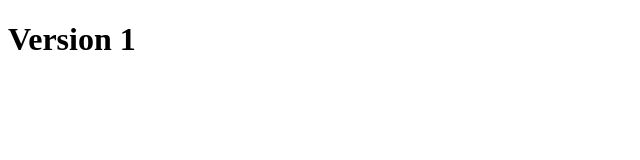
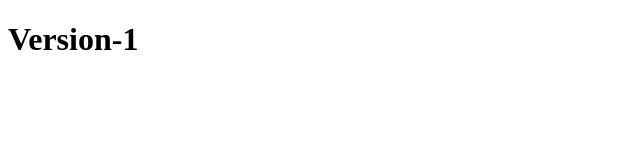
Before and after one commit to ghostpandab00/test, a plain HTML site: page index.html in a window 1280 px wide. Shown: the full height of the page, 0-640 px from the left. Drawn offline with Linux system fonts and the light colour scheme.

Commit message:
Update index.html

```diff
--- a/index.html
+++ b/index.html
@@ -6,6 +6,6 @@
     <title>Flask Docker</title>
 </head>
 <body>
-    <h1> Version 1</h1>
+    <h1> Version-1</h1>
 </body>
 </html>
```
